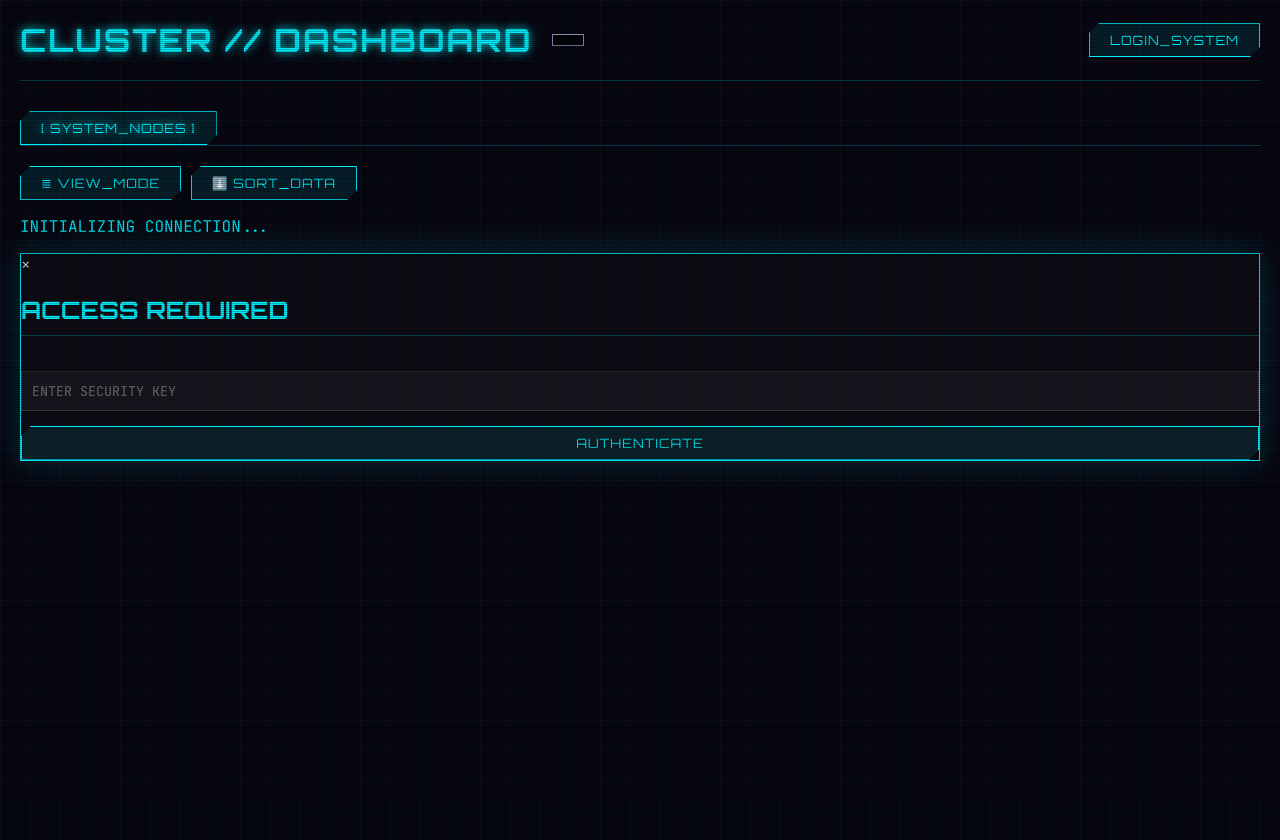
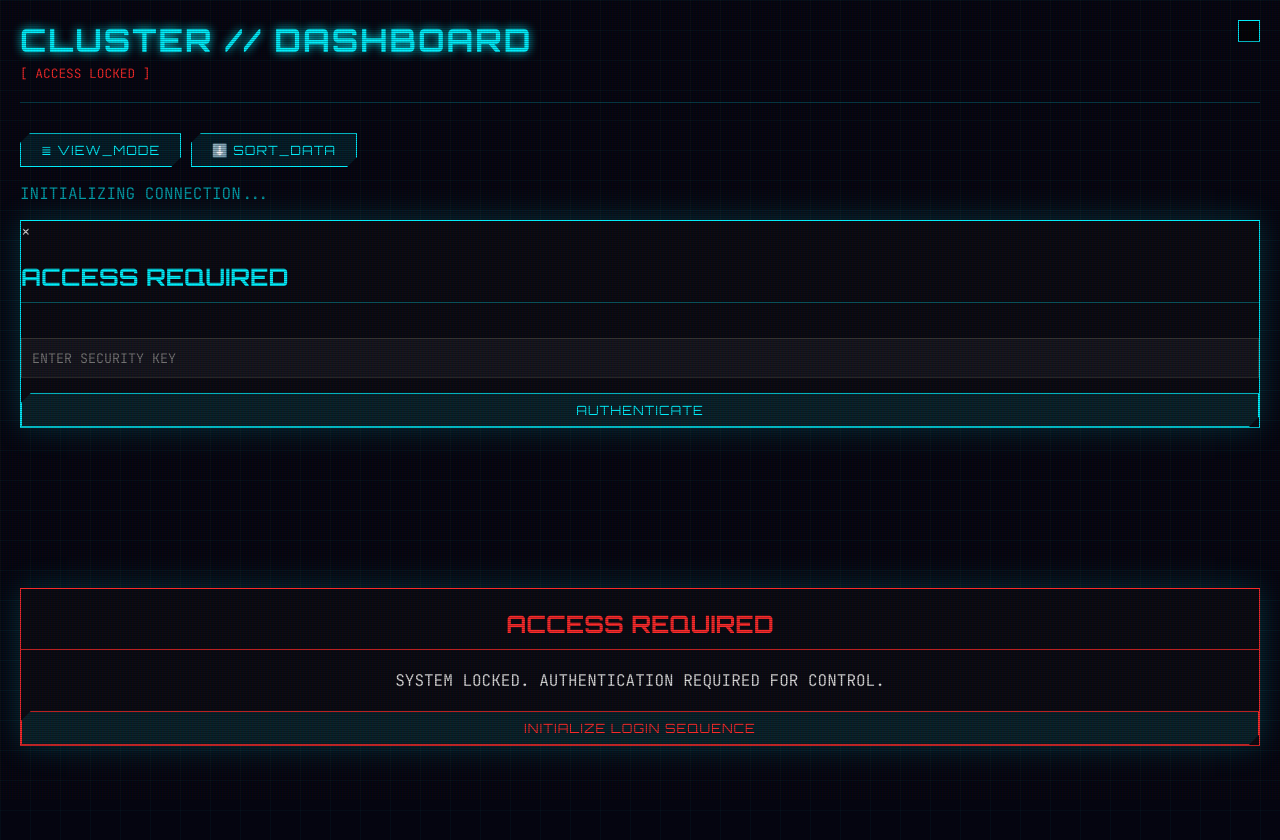
Before and after one commit to couuas/serv00_ghost, a Python web app: template webssh/templates/dashboard.html in a window 1280 px wide. Run offline with Jinja, Linux system fonts and the light colour scheme; the template is opened without the code that fills it, so the values that code supplies are empty.

Commit message:
feat: Add initial dashboard UI with node display, styling, and authentication modal.

```diff
--- a/webssh/templates/dashboard.html
+++ b/webssh/templates/dashboard.html
@@ -234,13 +234,46 @@
         }
 
         /* Grid Layout Override */
+        /* Grid Layout Override */
         #node-list.grid {
+            display: grid;
+            grid-template-columns: repeat(auto-fill, minmax(350px, 1fr));
             gap: 20px;
         }
 
         #node-list.grid .node-card {
+            flex-direction: column;
+            align-items: flex-start;
             border-top: 2px solid var(--primary-cyan);
             border-left: 1px solid rgba(0, 243, 255, 0.3);
+        }
+
+        #node-list.grid .node-info {
+            width: 100%;
+        }
+
+        #node-list.grid .stats {
+            flex-direction: row;
+            flex-wrap: wrap;
+        }
+
+        #node-list.grid .actions {
+            width: 100%;
+            margin-top: 15px;
+            display: grid;
+            grid-template-columns: repeat(auto-fill, minmax(140px, 1fr));
+        }
+
+        @keyframes blink {
+
+            0%,
+            100% {
+                opacity: 1;
+            }
+
+            50% {
+                opacity: 0.5;
+            }
         }
     </style>
 </head>
@@ -248,18 +281,20 @@
 <body>
     <div class="container">
         <div
-            style="display: flex; justify-content: space-between; align-items: center; margin-bottom: 30px; border-bottom: 1px solid rgba(0,243,255,0.2); padding-bottom: 20px;">
-            <div style="display: flex; align-items: center; gap: 20px;">
+            style="display: flex; justify-content: space-between; align-items: start; margin-bottom: 30px; border-bottom: 1px solid rgba(0,243,255,0.2); padding-bottom: 20px;">
+            <div style="display: flex; flex-direction: column; gap: 5px;">
                 <h1>Cluster // DASHBOARD</h1>
-                <div id="master-status" style="font-size: 0.8rem; display: flex; gap: 15px; padding: 5px 15px;">
+                <div id="auth-controls" style="font-size: 0.8em; color: var(--text-dim);"></div>
+            </div>
+
+            <div id="master-status"
+                style="font-size: 0.8rem; display: flex; flex-direction: column; gap: 5px; padding: 10px; border: 1px solid var(--primary-cyan); align-items: flex-end;">
             </div>
         </div>
-            <div id="auth-controls"></div>
-        </div>
 
-        <div class="tabs">
-            <button class="tab-btn active" onclick="switchTab('cluster', event)">[ SYSTEM_NODES ]</button>
-        </div>
+        <!-- REPLACED TABS WITH SIMPLE SPACER -->
+        <div style="margin-top: 20px;">
+
 
             <div id="tab-cluster" class="tab-content active" style="margin-top: 20px;">
                 <div class="toolbar">
@@ -281,7 +316,20 @@
                 <input type="password" id="passwordInput" placeholder="ENTER SECURITY KEY"
                     style="width: 100%; margin: 15px 0; box-sizing: border-box;" onkeypress="handleEnter(event)">
                 <button class="login-btn" onclick="performLogin()" style="width: 100%">AUTHENTICATE</button>
-            <p id="loginError" style="color: var(--alert-red); display: none; margin-top: 10px; font-size: 0.8em;"></p>
+                <p id="loginError" style="color: var(--alert-red); display: none; margin-top: 10px; font-size: 0.8em;">
+                </p>
+            </div>
+        </div>
+
+        <!-- AUTH REQUIRED OVERLAY FOR GUEST MODE -->
+        <div id="guestOverlay" class="modal" style="background-color: rgba(0,0,0,0.8);">
+            <div class="modal-content" style="border-color: var(--alert-red); text-align: center; margin-top: 20vh;">
+                <h2 style="color: var(--alert-red); border-color: var(--alert-red);">ACCESS REQUIRED</h2>
+                <p style="color: var(--text-main); margin-bottom: 20px;">SYSTEM LOCKED. AUTHENTICATION REQUIRED FOR
+                    CONTROL.</p>
+                <button class="login-btn" onclick="openLogin()"
+                    style="border-color: var(--alert-red)!important; color: var(--alert-red)!important; width: 100%;">INITIALIZE
+                    LOGIN SEQUENCE</button>
             </div>
         </div>
 
@@ -324,9 +372,22 @@
                 const container = document.getElementById('auth-controls');
                 // Style overridden by CSS via class logic below, simplified HTML here
                 if (IS_AUTHED) {
-                container.innerHTML = `<button onclick="connect('/webssh')" class="login-btn" style="border-color: var(--neon-green)!important; color: var(--neon-green)!important;">> LAUNCH_WEBSSH</button>`;
+                    container.innerHTML = `<span style="color: var(--neon-green)">[ ACCESS GRANTED ]</span>`;
+                    document.getElementById('guestOverlay').style.display = 'none';
                 } else {
-                container.innerHTML = `<button onclick="openLogin()" class="login-btn">LOGIN_SYSTEM</button>`;
+                    container.innerHTML = `<span style="color: var(--alert-red)">[ ACCESS LOCKED ]</span>`;
+                    if (document.cookie.indexOf('XSRF') === -1) {
+                        // Initial load might not have cookie set yet?
+                    }
+                    // Only show overlay if we want to force login, user said "remove login button" implies
+                    // maybe they want it always visible or moved.
+                    // Request: "remove LOGIN_SYSTEM button, move ACCESS REQUIRED to top"
+                    // Let's hide the overlay by default and only show login modal when triggered?
+                    // Actually user said "move ACCESS REQUIRED to top".
+                    // Maybe they mean the login modal itself?
+                    // Or just the "dashboard title"?
+                    // Interpreting "ACCESS REQUIRED moved to top" as a status indicator.
+                    // The Guest Overlay is a good way to "force" the attention or maybe just a header bar.
                 }
             }
 
@@ -423,12 +484,14 @@
                     nodes.splice(masterNodeIndex, 1);
                     const isOnline = master.is_online;
                     masterStatusDiv.innerHTML = `
-                    <span style="display: flex; align-items: center;">
+                        <span style="display: flex; align-items: center; margin-bottom: 5px;">
                             <span class="status-dot ${isOnline ? 'online' : 'offline'}"></span>
                             MASTER_NODE [${isOnline ? 'ONLINE' : 'OFFLINE'}]
                         </span>
-                    <span style="color: var(--primary-cyan)">CPU: <strong>${parseFloat(master.stats.cpu || 0).toFixed(1)}%</strong></span>
-                    <span style="color: var(--primary-cyan)">RAM: <strong>${(master.stats.ram_usage / 1024 / 1024).toFixed(0)} MB</strong></span>
+                        <div style="text-align: right;">
+                             <span style="color: var(--primary-cyan); margin-left: 10px;">CPU: <strong>${parseFloat(master.stats.cpu || 0).toFixed(1)}%</strong></span>
+                             <span style="color: var(--primary-cyan); margin-left: 10px;">RAM: <strong>${(master.stats.ram_usage / 1024 / 1024).toFixed(0)} MB</strong></span>
+                        </div>
                 `;
                     masterStatusDiv.style.display = 'flex';
                 } else {
```
Lines whose indentation alone changed are shown as unchanged.
